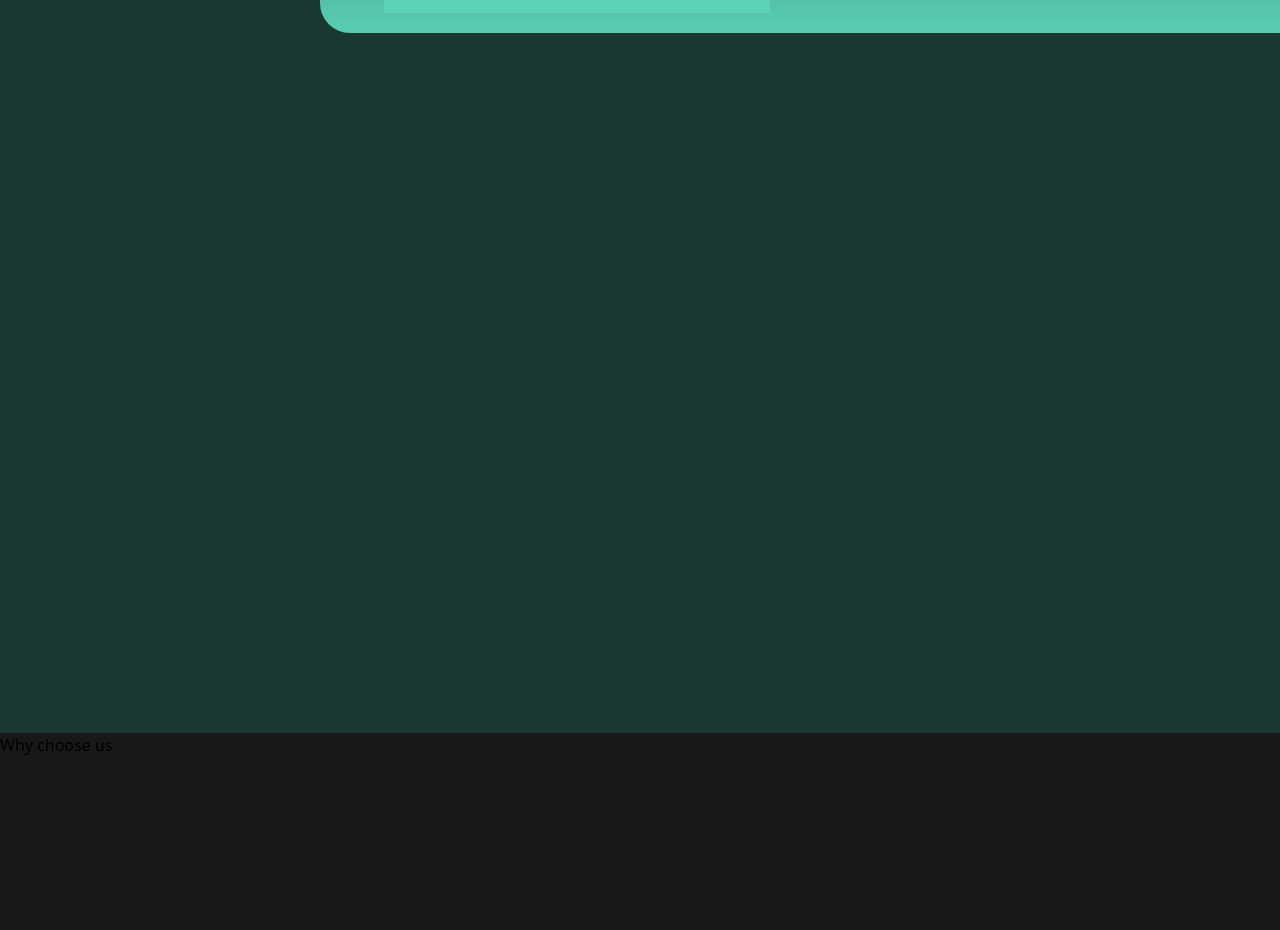
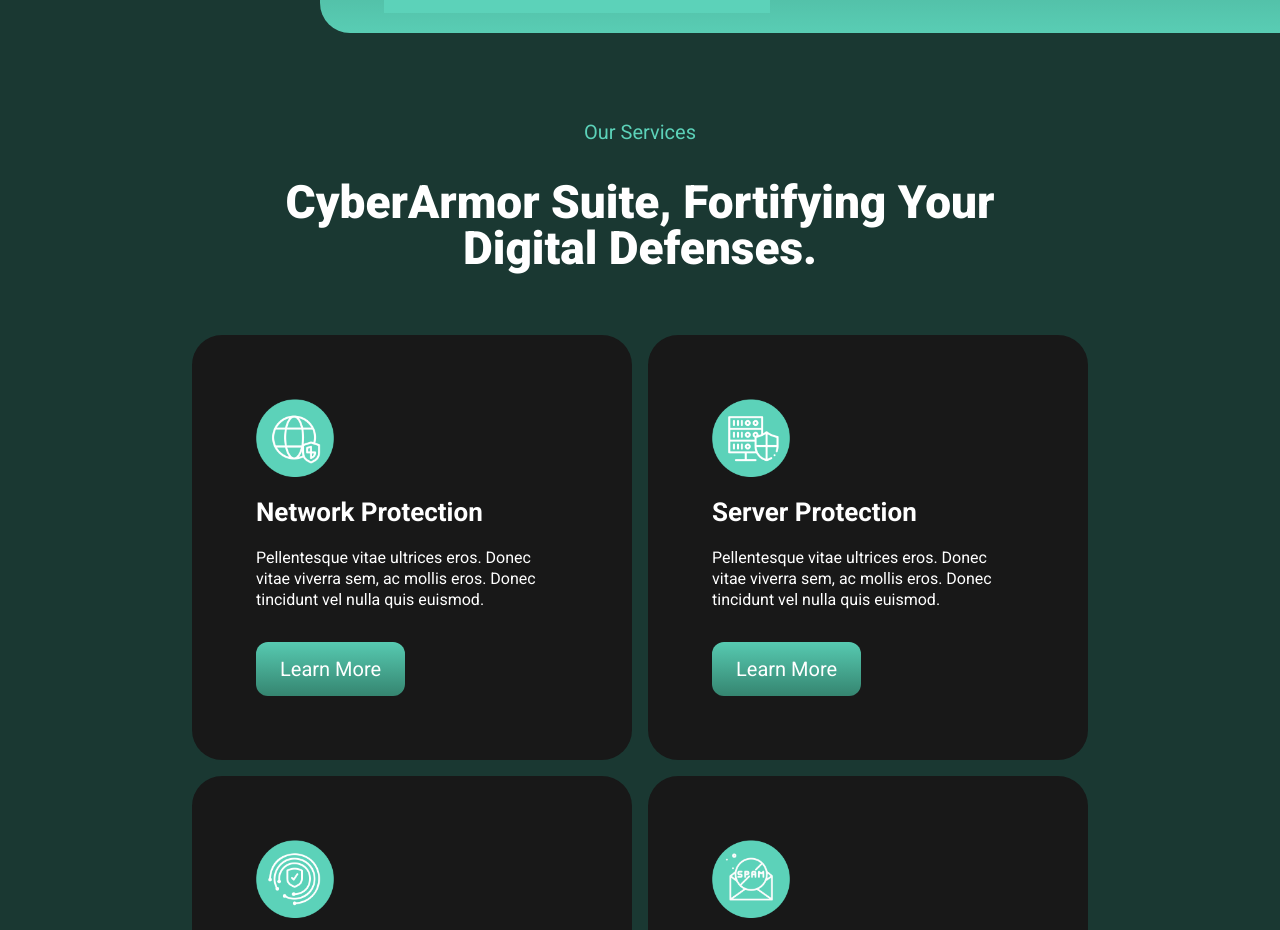
Before and after one commit to Tshewang2022/themeForest_TENET, a React (Vite) app: page /about-us in a window 1280 px wide. Shown: the part 2091-3021 px from the top of the page. Built offline with nearby package versions, Linux system fonts and the light colour scheme; a web font is replaced by a local one.

Commit message:
wow that went awesome and fun

```diff
--- a/src/_roots/pages/AboutUs.tsx
+++ b/src/_roots/pages/AboutUs.tsx
@@ -2,6 +2,7 @@ import { FaPlay } from "react-icons/fa6";
 import { home1, home2, home3, home4 } from "../../assets/images";
 import Button from "../../components/Button";
 import { partner } from "../../assets/images";
+import { cards } from "../../contants";
 const AboutUs = () => {
   return (
     <section className="">
@@ -142,7 +143,42 @@ const AboutUs = () => {
       </div>
 
       {/* === our services === */}
-      <div className="min-h-screen bg-green_bg">Our services</div>
+      <div className="min-h-screen bg-green_bg py-[64px]">
+        <div className="flex justify-center items-center">
+          <div className="flex justify-center items-center mt-[120px]">
+            <div>
+              <h6 className="font-roboto font-normal text-[#5CD2B9] text-[20px] text-center leading-normal mb-[32px]">
+                Our Services
+              </h6>
+              <h2 className="font-roboto font-extrabold text-white text-extrabold text-[46px] leading-[100%] text-center mb-[64px]">
+                CyberArmor Suite, Fortifying Your <br /> Digital Defenses.
+              </h2>
+              <div className="max-w-[1536px]">
+                <div className="flex flex-wrap justify-center gap-[16px] mb-10">
+                  {cards.map((card) => (
+                    <div className="bg-gray p-[64px] max-w-[440px] rounded-[30px]">
+                      <div className="flex items-center justify-start mb-[16px]">
+                        <img
+                          src={card.imgURL}
+                          alt="icons"
+                          className="w-[78px] h-[78px]"
+                        />
+                      </div>
+                      <h4 className="font-roboto font-bold text-[26px] text-white text-start my-[16px]">
+                        {card.title}
+                      </h4>
+                      <p className="font-roboto font-normal text-white text-[16px] leading-[130%] mb-[32px]">
+                        {card.description}
+                      </p>
+                      <Button />
+                    </div>
+                  ))}
+                </div>
+              </div>
+            </div>
+          </div>
+        </div>
+      </div>
 
       {/* === Why chooseus === */}
       <div className="min-h-[820px] bg-gray">Why choose us</div>
```
